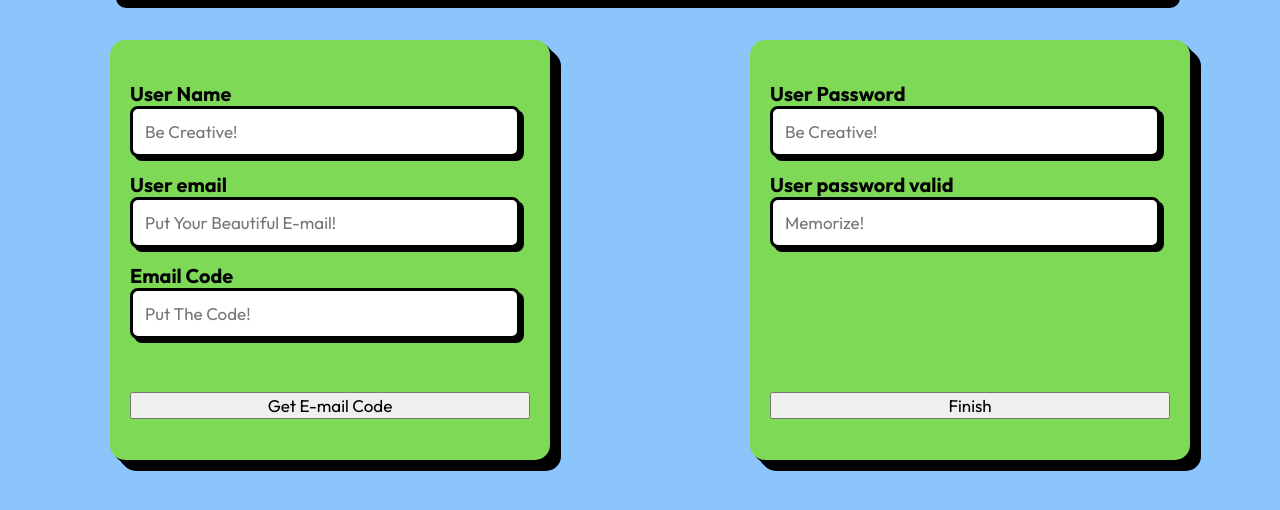
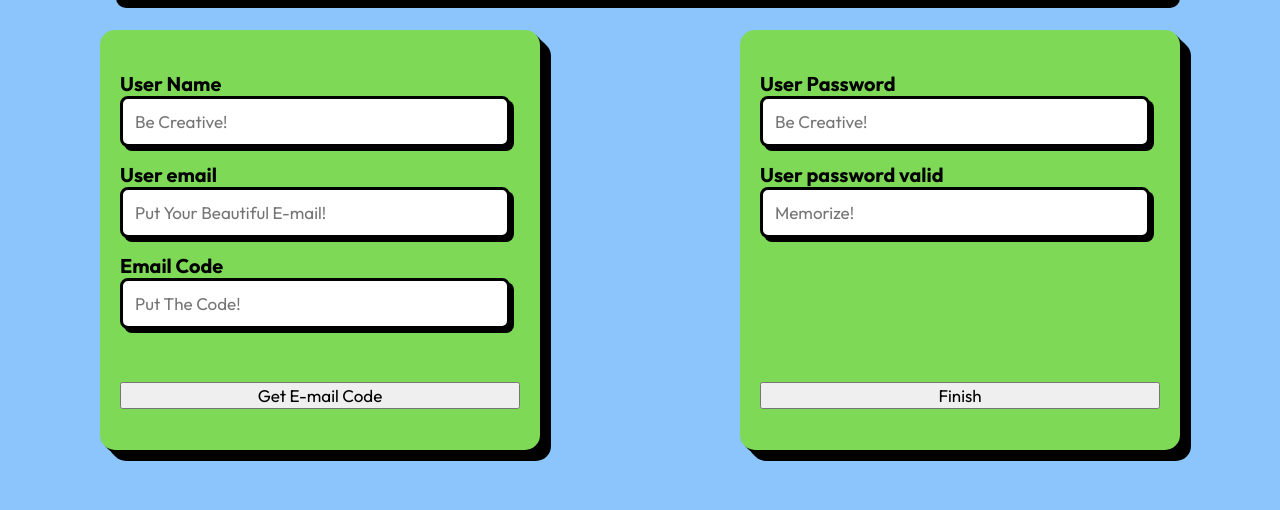
Before and after one commit to TLODOA/TLODOA, a Flask app: page /sign/display in a window 1280 px wide. Shown: the part 190-700 px from the top of the page. Run offline with Flask 3, Linux system fonts and the light colour scheme; parts of the project's set-up code (start-up, migrations or seed data) failed here and were passed over.

Commit message:
fix simple frontend bug

```diff
--- a/static/style/layouts/layout_3.css
+++ b/static/style/layouts/layout_3.css
@@ -14,8 +14,6 @@
     display: flex;
     align-items: center;
     justify-content: space-around;
-
-    padding: 10px;
 }
 
 /* Reduce */
```
